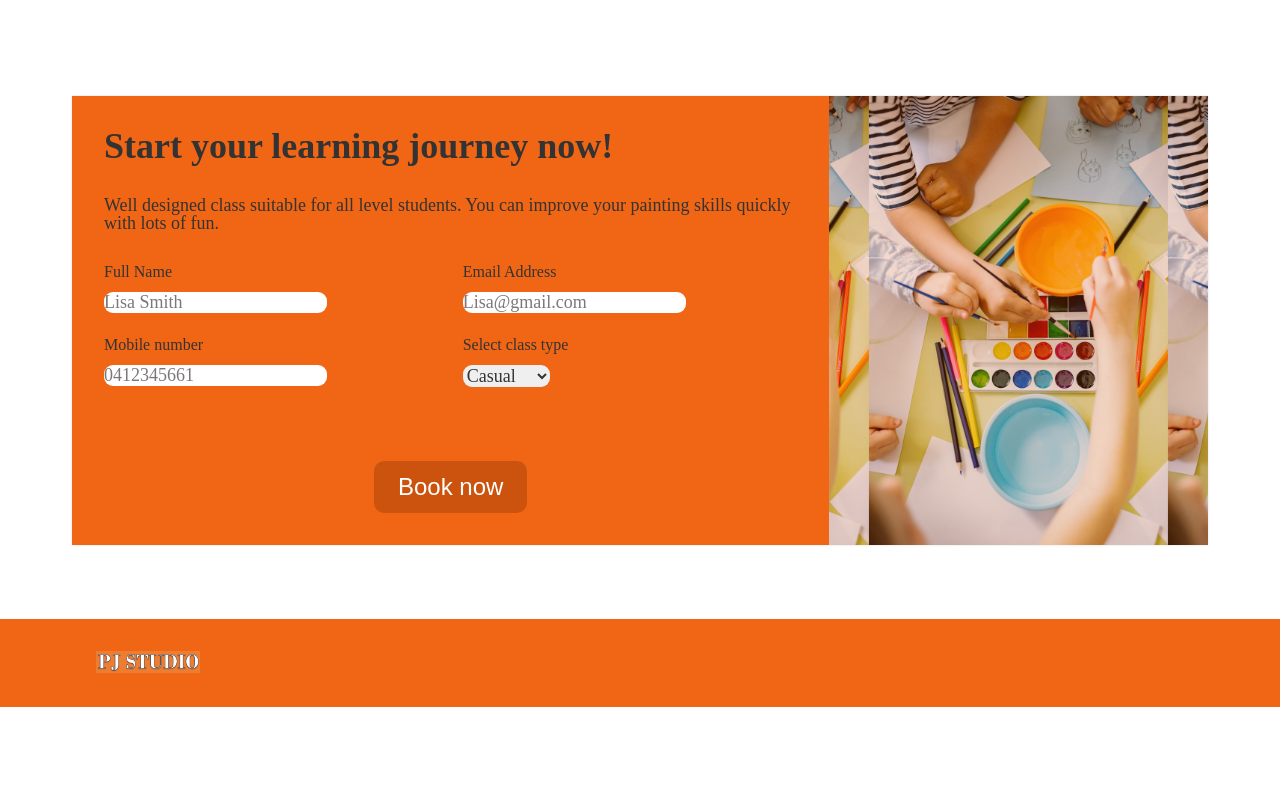
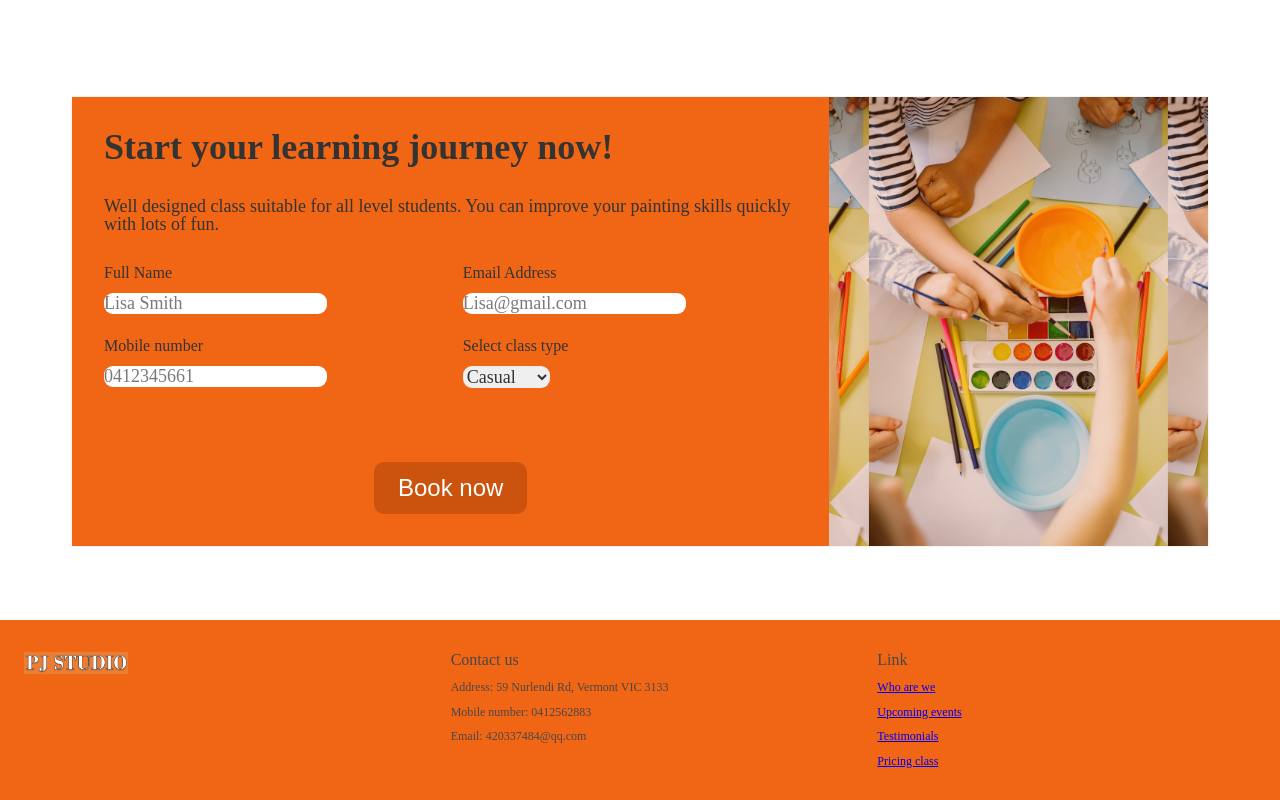
Before and after one commit to JennyZ-hub/PJ-Studio, a plain HTML site: page content/index.html in a window 1280 px wide. Shown: the part 3163-3963 px from the top of the page. Before the commit the page ends 3870 px from the top, so only its background shows below. Drawn offline with nearby package versions, Linux system fonts and the light colour scheme.

Commit message:
add footer

```diff
--- a/content/css/style.css
+++ b/content/css/style.css
@@ -427,7 +427,32 @@
 
 .studio-footer {
   background-color: #f16615;
+}
+
+.footer-container {
+  display: grid;
+  grid-template-columns: 1fr 1fr 1fr;
+  gap: 4.8rem;
+  padding: 3.2rem 2.4rem;
+}
+
+.footer-detail {
+  font-size: 1.6rem;
+  color: #494747;
+  margin-bottom: 12px;
+}
+
+.footer-list {
+  font-size: 1.2rem;
+  font-style: inherit;
+  color: #494747;
+  line-height: 1.2;
+  list-style: none;
   display: flex;
-  justify-content: space-between;
-  padding: 3.2rem 3.2rem 3.2rem 9.6rem;
+  flex-direction: column;
+  gap: 1rem;
 }
+
+.list-el {
+  text-decoration: none;
+}
--- a/content/index.html
+++ b/content/index.html
@@ -1,4 +1,4 @@
-<!DOCTYPE html>
+a<!DOCTYPE html>
 <html lang="en">
   <head>
     <meta charset="UTF-8" />
@@ -266,9 +266,30 @@
       <div class="form-img" role="img" aria-label="painting"></div>
     </main>
     <footer class="studio-footer">
-      <a href="#">
-        <img src="img/logo.png" alt="studio-logo" class="logo" />
-      </a>
+      <div class="footer-container">
+      <div>
+        <a href="#">
+          <img src="img/logo.png" alt="studio-logo" class="logo" />
+        </a>
+      </div>
+      <div>
+        <p class="footer-detail">Contact us</p>
+        <ul class="footer-list">
+         <li>Address: 59 Nurlendi Rd, Vermont VIC 3133</li>
+         <li>Mobile number: 0412562883</li>
+         <li>Email: 420337484@qq.com</li>
+      </ul>
+      </div>
+      <div>
+         <p class="footer-detail">Link</p>
+         <ul class="footer-list link-list">
+          <li class="list-el"><a href="#">Who are we</a></li>
+          <li class="list-el"><a href="#">Upcoming events</a></li>
+          <li class="list-el"><a href="#">Testimonials</a></li>
+          <li class="list-el"><a href="#">Pricing class</a></li>
+         </ul>
+      </div>
+    </div>
     </footer>
   </body>
 </html>
```
